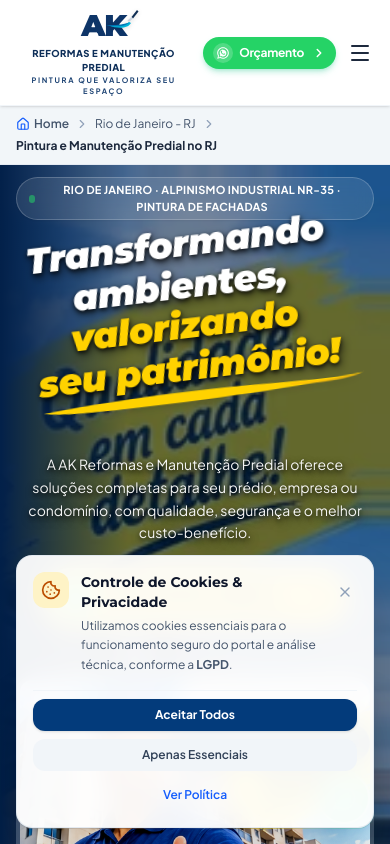
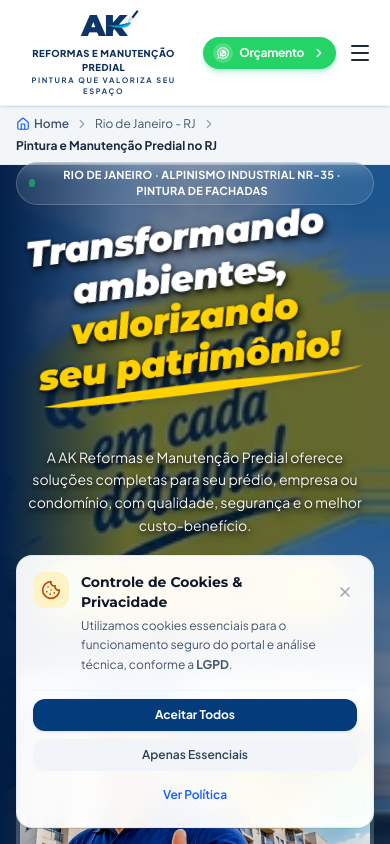
Before and after one commit to jrmacbrandt/ak_reformas, a React (Vite) app: page / in a window 390 px wide. Shown: the top 844 px of the page. Built offline with nearby package versions, Linux system fonts and the light colour scheme.

Commit message:
fix(hero): further raise geo-badge on mobile with top padding and margin adjustments

```diff
--- a/src/components/Hero.tsx
+++ b/src/components/Hero.tsx
@@ -105,14 +105,14 @@ export const Hero: React.FC<HeroProps> = ({
         <div className="absolute inset-0 bg-[#03214a]/60 lg:hidden pointer-events-none" />
       </div>
 
-      <div className="max-w-[1240px] mx-auto px-4 sm:px-6 lg:px-8 pt-3 sm:pt-6 lg:pt-8 pb-12 sm:pb-16 lg:pb-20 relative w-full">
+      <div className="max-w-[1240px] mx-auto px-4 sm:px-6 lg:px-8 pt-1 sm:pt-4 lg:pt-8 pb-12 sm:pb-16 lg:pb-20 relative w-full">
         <div className="grid grid-cols-1 lg:grid-cols-12 gap-8 items-center">
 
           {/* Left Column: Headlines, Paragraph, and Yellow CTA Button */}
-          <div className="lg:col-span-7 z-20 pt-0 sm:pt-1 lg:pt-6 text-center lg:text-left">
+          <div className="lg:col-span-7 z-20 pt-0 lg:pt-6 text-center lg:text-left">
 
             {/* Visual SEO & Geo Badge */}
-            <div className="inline-flex items-center gap-2 px-3 py-1 rounded-full bg-white/10 backdrop-blur-sm border border-white/20 text-white text-[11px] sm:text-xs font-bold tracking-wide uppercase mb-4 sm:mb-6 shadow-xs">
+            <div className="inline-flex items-center gap-2 px-3 py-1 rounded-full bg-white/10 backdrop-blur-sm border border-white/20 text-white text-[11px] sm:text-xs font-bold tracking-wide uppercase -mt-2 sm:mt-0 mb-6 sm:mb-8 shadow-xs">
               <span className="w-2 h-2 rounded-full bg-[#25D366] animate-pulse"></span>
               <span>Rio de Janeiro · Alpinismo Industrial NR-35 · Pintura de Fachadas</span>
             </div>
```
